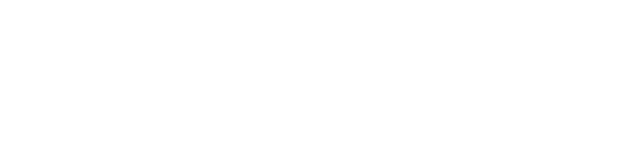
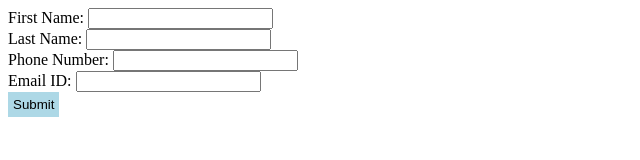
Before and after one commit to acciojob/form-login-2-imranshaikh9930, a website: page main.html in a window 1280 px wide. Shown: the whole page, without its empty margins (0-640 px from the left). Drawn offline with Linux system fonts and the light colour scheme.

Commit message:
created a submission

```diff
--- a/main.html
+++ b/main.html
@@ -8,6 +8,20 @@
 
 <body>
 	<!-- the entire body must be written by student -->
+	<label>First Name:</label>
+	<input type="text" name="First Name" id="fname"/><br/>
+	<label>Last Name:</label>
+	<input type="text" name="Last Name" id="lname"/><br/>
+	<label>Phone Number:</label>
+	<input type="text" name="Phone Number" id="pnumber"/><br/>
+	<label>Email ID:</label>
+	<input type="text" name="Email ID" id="emailId"/> <br/>
+
+	<button type="button" class="button">Submit</button>
+
+
+
+
     <script type="text/javascript" src="./script.js">
 </script>
 
--- a/script.js
+++ b/script.js
@@ -1 +1,11 @@
 //your JS code here. If required.
+const fname = document.querySelector("#fname");
+const lname = document.querySelector("#lname");
+const pnumber = document.querySelector("#pnumber");
+const email  =document.querySelector("#emailId");
+
+const btn = document.querySelector(".button");
+btn.addEventListener("click",()=>{
+	alert(`First Name: ${fname.value}\nLast Name: ${lname.value}\nPhone Number: ${pnumber.value}\nEmail ID: ${email.value}`);
+	// alert("First Name: "+lname.value);
+})
--- a/styles.css
+++ b/styles.css
@@ -1 +1,8 @@
 /*  your css code here. If applicable */
+button{
+	background:lightblue;
+	padding:5px;
+	border:none;
+	cursor:pointer;
+
+}
```
